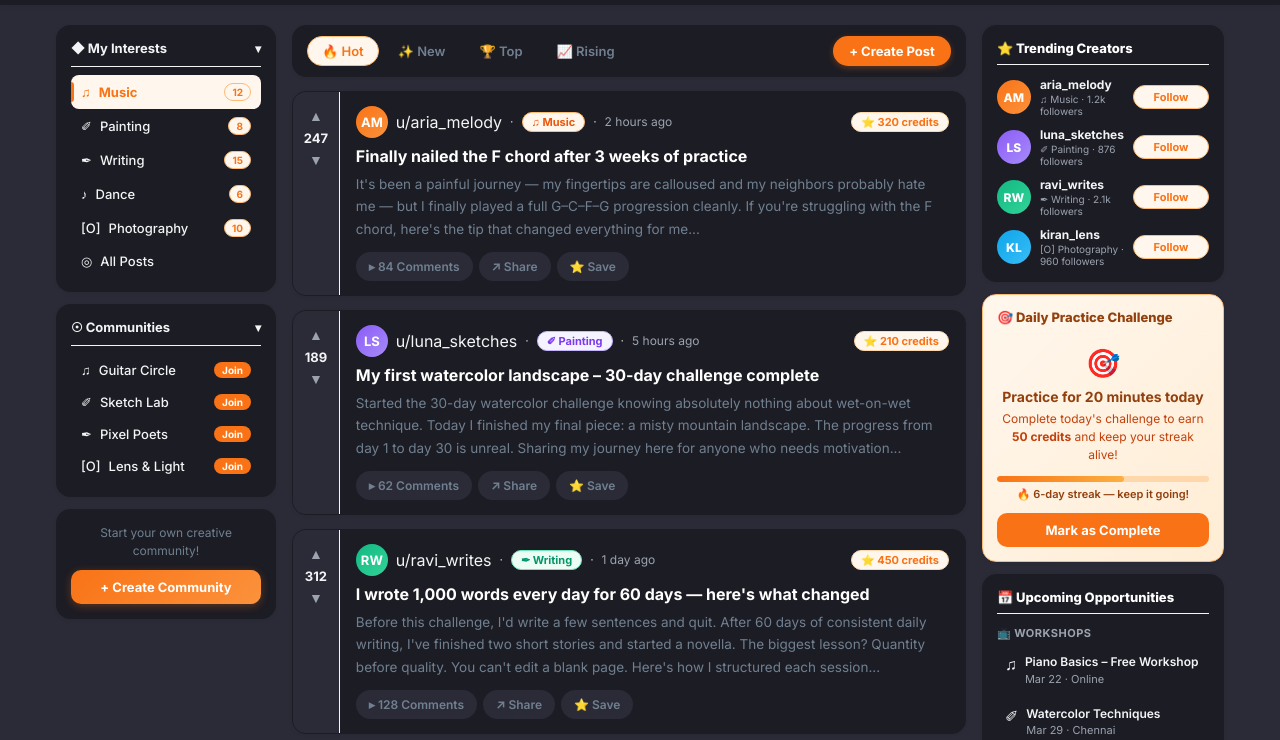
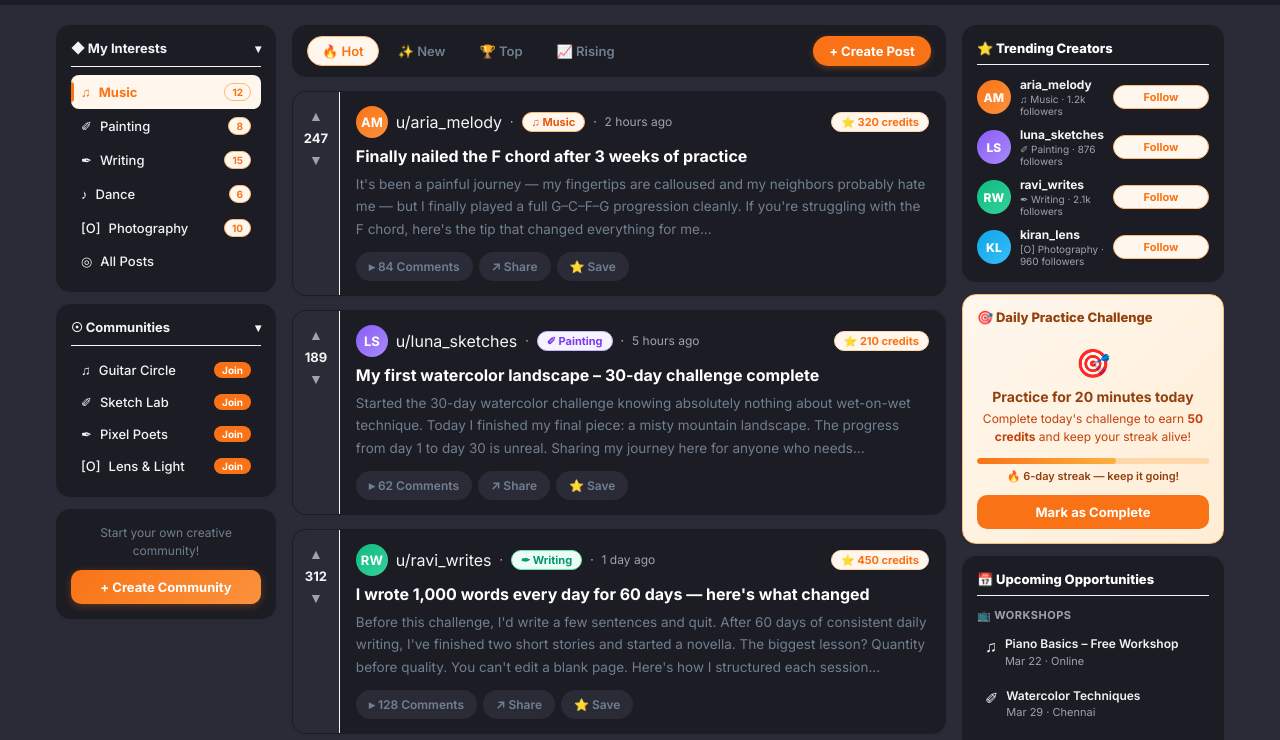
Before and after one commit to KARTHIK-CODE0170/PassionForge, a plain HTML site: page Frontend/html/index.html in a window 1280 px wide. Shown: the part 51-791 px from the top of the page. Drawn offline with Linux system fonts and the light colour scheme.

Commit message:
Adjusted follow button width to prevent layout hopping

```diff
--- a/Frontend/css/styles.css
+++ b/Frontend/css/styles.css
@@ -363,7 +363,7 @@ body {
 }
 
 .btn-follow {
-  width: 76px;
+  width: 96px;
   padding: 4px 0;
   text-align: center;
   background: #FFF7ED;
```
